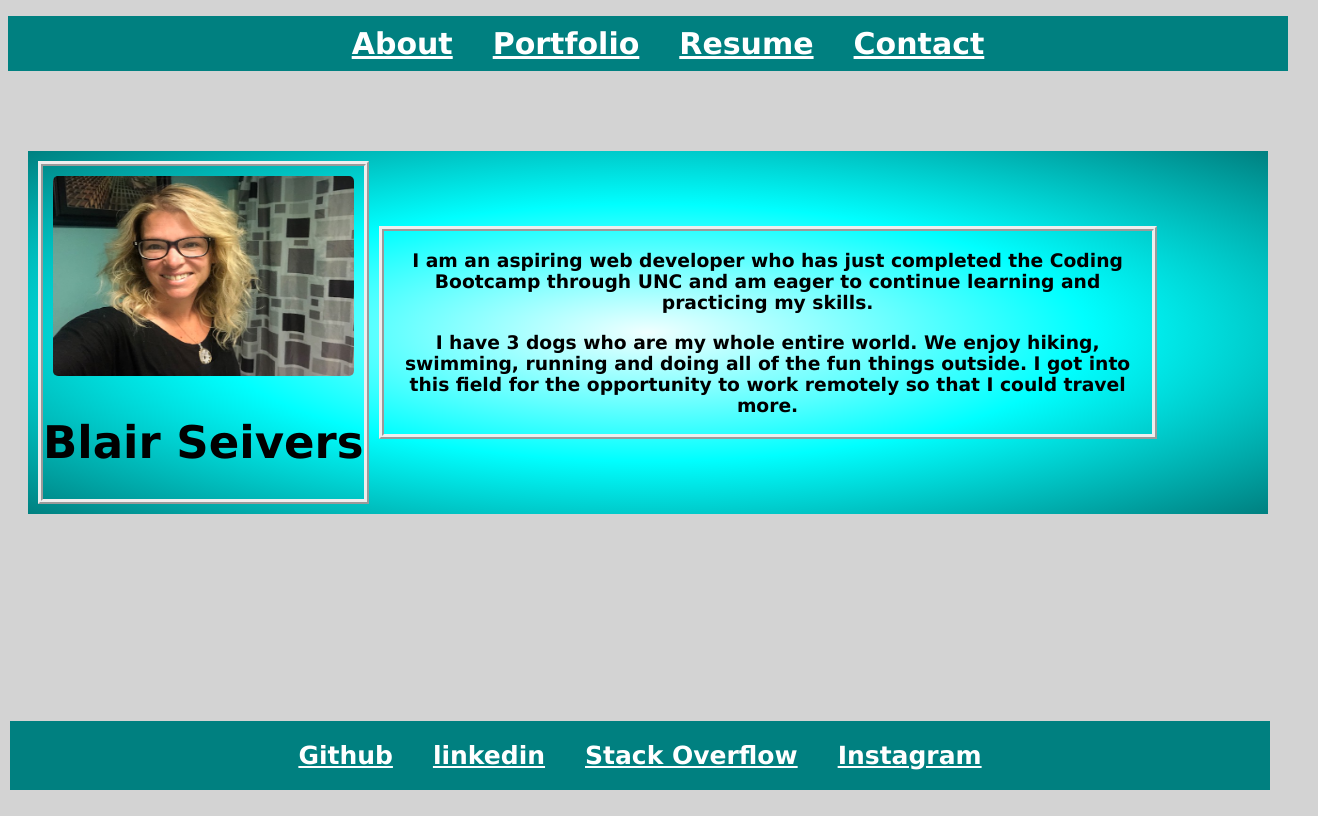
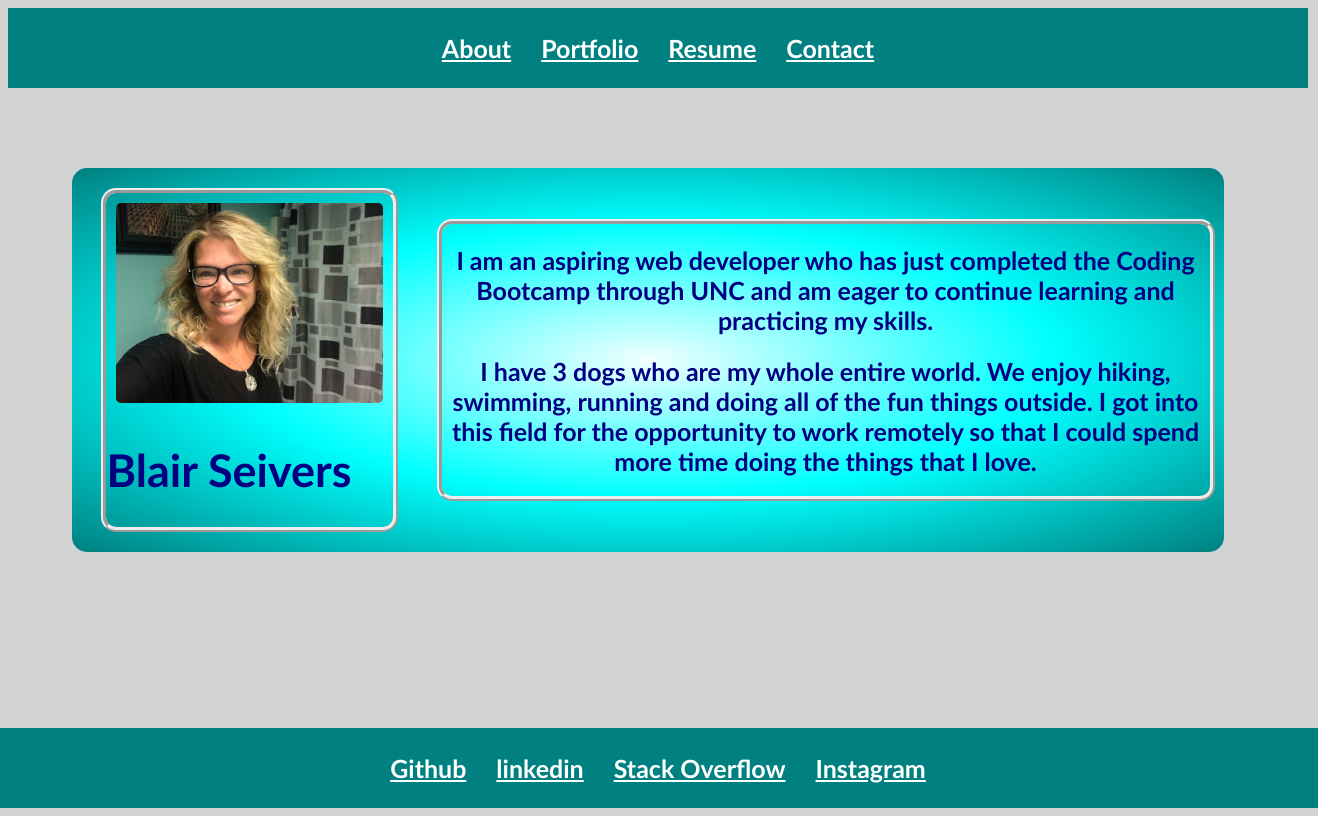
Before and after one commit to dogmom3/20-react-portfolio, a React (Create React App) app: page / in a window 1280 px wide. Shown: the whole page, 1318 px wide, since content can reach past the window. Built offline with nearby package versions, Linux system fonts and the light colour scheme.

Commit message:
resume page, final page styles --still need contact form functionality

```diff
--- a/src/components/Footer.js
+++ b/src/components/Footer.js
@@ -2,10 +2,10 @@ import React from 'react';
 
 export default function Footer() {
   return (
-<footer className='footer'>
-    <a className='footer-link' target='blank' href='http://www.github.com/dogmom3'>Github</a>
-    <a className='footer-link' target='blank' href='http://www.linkedin.com/in/blairseivers/'>linkedin</a>
-    <a className='footer-link' target='blank' href='https://stackoverflow.com/users/19273326/dogmom3'>Stack Overflow</a>
-    <a className='footer-link' target='blank' href='http://www.instagram.com/adventure.brindles/'>Instagram</a>
+<footer>
+    <a className='link' target='blank' href='http://www.github.com/dogmom3'>Github</a>
+    <a className='link' target='blank' href='http://www.linkedin.com/in/blairseivers/'>linkedin</a>
+    <a className='link' target='blank' href='https://stackoverflow.com/users/19273326/dogmom3'>Stack Overflow</a>
+    <a className='link' target='blank' href='http://www.instagram.com/adventure.brindles/'>Instagram</a>
 </footer>
   )};
--- a/src/components/NavTabs.js
+++ b/src/components/NavTabs.js
@@ -4,24 +4,24 @@ import React from 'react';
 function NavTabs({ currentPage, handlePageChange }) {
   return (
 <header>
-    <ul className="nav-list">
-      <li className="nav-item">
+    {/* <ul className="nav-list"> */}
+      {/* <li className="nav-item"> */}
         <a href="#about" onClick={() => handlePageChange('About')}
-          className='nav-link'>About</a>
-      </li>
-      <li className="nav-item">
+          className='link nav-link'>About</a>
+      {/* </li> */}
+      {/* <li className="nav-item"> */}
         <a href="#portfolio" onClick={() => handlePageChange('Portfolio')}
-          className='nav-link'>Portfolio</a>
-      </li>
-      <li className="nav-item">
+          className='link nav-link'>Portfolio</a>
+      {/* </li> */}
+      {/* <li className="nav-item"> */}
         <a href="#resume" onClick={() => handlePageChange('Resume')}
-          className='nav-link'>Resume</a>
-      </li>
-      <li className="nav-item">
+          className='link nav-link'>Resume</a>
+      {/* </li> */}
+      {/* <li className="nav-item"> */}
         <a href="#contact" onClick={() => handlePageChange('Contact')}
-          className='nav-link'>Contact</a>
-      </li>
-    </ul>
+          className='link nav-link'>Contact</a>
+      {/* </li> */}
+    {/* </ul> */}
     </header>
   );
 }
--- a/src/components/PortfolioContainer.js
+++ b/src/components/PortfolioContainer.js
@@ -28,10 +28,7 @@ export default function PortfolioContainer() {
   const handlePageChange = (page) => setCurrentPage(page);
 
   return (
-    <div>
-      {/* <header>
-        <Header />
-      </header> */}
+    <div className='main'>
       {/* We are passing the currentPage from state and the function to update it */}
       <NavTabs currentPage={currentPage} handlePageChange={handlePageChange} />
       {/* Here we are calling the renderPage method which will return a component  */}
--- a/src/components/pages/About.js
+++ b/src/components/pages/About.js
@@ -3,23 +3,23 @@ import profileImage from "../../../src/assets/profile-photo.jpg";
 
 export default function About() {
   return (
-    <div className="about">
+    <div className="background">
       <div className='img-name'>
         <img src={profileImage} className='profileImg' alt="profile" />
         <h1>Blair Seivers</h1>
       </div>
       <div className='bio'>
-        <h3 className='work'>
+        <h2 className='work'>
            I am an aspiring web developer who has
           just completed the Coding Bootcamp through UNC and am eager to
           continue learning and practicing my skills.
-        </h3>
-        <h3 className='hobbies'>
+        </h2>
+        <h2 className='hobbies'>
           I have 3 dogs who are my whole entire world. We enjoy hiking,
           swimming, running and doing all of the fun things outside.
           I got into this field for the opportunity to work remotely
-          so that I could travel more.
-        </h3>
+          so that I could spend more time doing the things that I love.
+        </h2>
       </div>
 
     </div>
--- a/src/components/pages/Contact.js
+++ b/src/components/pages/Contact.js
@@ -37,37 +37,23 @@ export default function Contact() {
   };
 
   return (
-    <div className="contact">
-      <h1>Contact Me</h1>
+    <div className="background">
+      <h1>Send me a Message!</h1>
       <form className="contact-form" onSubmit={handleSubmit}>
         <label for="name">Name:</label>
         <div>
-          <input
-            type="text"
-            id="name"
-            defaultValue={name}
-            onBlur={handleChange}
-          />
+          <input type="text" id="name"
+            defaultValue={name} onBlur={handleChange}/>
         </div>
-
         <label for="email">Email:</label>
         <div>
-          <input
-            type="text"
-            id="email"
-            defaultValue={email}
-            onBlur={handleChange}
-          />
+          <input type="text" id="email"
+            defaultValue={email} onBlur={handleChange}/>
         </div>
-
         <label for="message">Message:</label>
         <div>
-          <textarea
-            type="text"
-            id="message"
-            defaultValue={message}
-            onBlur={handleChange}
-          ></textarea>
+          <textarea type="text" id="message"
+            defaultValue={message} onBlur={handleChange}></textarea>
         </div>
         <div>
           {errorMessage && (
--- a/src/components/pages/Resume.js
+++ b/src/components/pages/Resume.js
@@ -1,21 +1,37 @@
 import React from "react";
-import resume from ''
-import resume_img from ''
+import resume from '../../assets/Blair_Seivers_Resume.pdf'
+import resume_img from '../../assets/resume-img.png'
 export default function Resume() {
     return (
-<div className='resumePage'>
-   <h2>List of Proficiencies:</h2>
-   <ol className='resumeList'>
-       <li>CSS</li>
-       <li>JavaScript</li>
-       <li>Handlebars</li>
-       <li>React</li>
-   </ol>
+<div className='background'>
+    <div className='list'>
+        <h1 className='list-title'>Proficiencies</h1>
+        <div className='list-columns'>
+            <ol className='skills'>
+                <li>CSS</li>
+                <li>Bulma</li>
+                <li>Bootstrap</li>
+                <li>React</li>
+                <li>Handlebars</li>
+                <li>JavaScript</li>
+                <li>JQuery</li>
+            </ol>
+            <ol className='skills'>
+                <li>Node.JS</li>
+                <li>Express.JS</li>
+                <li>MYSQL</li>
+                <li>Sequelize</li>
+                <li>MongoDB</li>
+                <li>Server Side API's</li>
+                <li>Third Party API's</li>
+            </ol>
+        </div>
+    </div>
     <div className='resume'>
         <img src={resume_img} alt='resume' className='resumeImg'/>
         <div className='image-overlay image-overlay-blur'>
 
-            <a href = {resume} target='blank'>Checkout my Resume!</a>
+            <a href = {resume} className='link' target='blank'>Checkout my Resume!</a>
         </div>
     </div>
 </div>
--- a/src/index.css
+++ b/src/index.css
@@ -6,63 +6,59 @@ body {
   background-size: cover; */
   height: 100%;
   width: 100vw;
-  font-family: "Lucida Sans", "Lucida Sans Regular", "Lucida Grande",
-    "Lucida Sans Unicode", Geneva, Verdana, sans-serif;
-}
+  font-family:'Gill Sans', 'Gill Sans MT', Calibri, 'Trebuchet MS', sans-serif;
+  }
 h1 {
   font-size: 45px;
 }
 h2 {
-  font-size: 30px;
+  font-size: 25px;
+}
+.background {
+  background-image:-webkit-radial-gradient(azure, aqua, teal);
+  border-radius: 15px;
+  display: flex;
+  flex-direction: row;
+  justify-content: space-around;
+  align-items: center;
+  margin: 5vw;
+  margin-top: 10vh;
+  color: navy;
+
+}
+.link{
+  margin:15px;
+  border-radius: 15px;
+  font-size: 25px;
+  font-weight: bold;
+  cursor: pointer;
+  color: white;
+}
+.link:hover{
+  color: lightseagreen;
 }
 
-/* NAV */
-header{
+/* HEADER & FOOTER */
+header, footer{
   background-color: teal;
-  /* background-image: url("./assets/fallslake.jpg"); */
-  /* background-size: cover; */
-
-}
-.nav-list {
   display: flex;
   flex-direction: row;
   flex-wrap: wrap;
   justify-content: center;
-  list-style: none;
+  padding: 10px;
+  width: 100%;
 }
-.nav-item {
-  margin: 10px;
+footer{
+  position: absolute;
+ bottom:0;
 }
-.nav-link {
-  padding: 10px;
-  border-radius: 15px;
-  font-size: 30px;
-  font-weight: bold;
-  cursor: pointer;
-  color: white;
-}
-.nav-link:hover {
-  color: lightseagreen;
-}
-
-/* HOME */
-.home {
-  display: flex;
-  flex-direction: column;
-  text-align: center;
-  margin: 20px;
-  color: black;
+.main{
+  /* THIS IS HELPING THE FOOTER STAY IN PLACE  */
+  position: relative;
+  min-height: 100vh;
 }
 
 /* ABOUT */
-.about {
-  background-image:-webkit-radial-gradient(azure, aqua, teal);
-  display: flex;
-  flex-direction: row;
-  align-items: center;
-  margin: 20px;
-  margin-top: 10vh;
-}
 .profileImg {
   border-radius: 5px;
   height: 25vh;
@@ -75,24 +71,27 @@ header{
   align-content: center;
   border-style: ridge;
   border-width: 5px;
-  margin: 10px;
+  border-radius: 15px;
+  margin: 20px;
 }
 .bio {
   border-style: ridge;
   border-width: 5px;
+  border-radius: 15px;
   text-align: center;
   max-width: 60vw;
-  color: black;
 }
 
 /* PORTFOLIO */
+.portfolio{
+  margin-top:5vh;
+}
 .app{
   position: relative;
   width: 30vw;
-  font-size: 25px;
+  font-size: 30px;
   font-weight: bold;
   margin: 10px;
-
 }
 .app-row{
   display:flex;
@@ -105,13 +104,19 @@ header{
   height: 30vh;
   width:100%;
   border-radius: 15px;
+  border-style:ridge;
+  border-width: 5px;
 }
+
+/* IMAGE OVERLAY EFFECTS FOR PORTFOLIO & RESUME */
 .image-overlay{
   position: absolute;
   top:0;
   left:0;
   width:100%;
   height:100%;
+  border-style:ridge;
+  border-width: 5px;
   border-radius: 15px;
   background: rgba(0,0,0,0.6);
   color: white;
@@ -136,91 +141,86 @@ transform: translateY(0);
   backdrop-filter: blur(5px);
 }
 
-/*
-.app-name{
-  color:teal;
+/* RESUME */
+.list{
+  border-style: ridge;
+  border-radius:15px;
+  border-width: 5px;
+  padding:10px;
+  margin:20px;
+  color: navy;
 }
-.app-info {
-  color: black;
-  border-radius: 15px;
-  display: flex;
-  flex-direction: column;
-  font-size: 20px;
-  font-weight: bold;
-}*/
-.app-link {
+.list-title{
+  text-decoration: underline;
+  text-align: center;
+}
+.list-columns{
+  display:flex;
+  flex-direction: row;
+}
+.skills{
+list-style:square;
+font-size: 25px;
+font-weight: bold;
+margin:10px;
+}
+li{
+  margin:5px;
+}
+.resume{
+  position: relative;
   font-size: 25px;
   font-weight: bold;
-  color: white;
-  margin: 5px;
+  margin: 20px;
 }
-
-/* RESUME */
-.resumeList{
-list-style: none;
+.resumeImg{
+  display: block;
+  height: 50vh;
+  width:100%;
+  border-radius: 15px;
+  border-style:ridge;
+  border-width: 5px;
 }
 
 /* CONTACT */
-.contact {
-  display: flex;
-  flex-direction: column;
-  align-items: left;
-  margin-left: 10vw;
-}
-.contactForm {
+.contact-form {
+  border-style: ridge;
+  border-radius: 15px;
+  border-width: 5px;
   font-size: 25px;
-  margin: 10px;
+  margin: 20px;
 }
 .submitBtn {
   border-radius: 5px;
   margin: 10px;
   padding: 10px;
-  font-size: 20px;
-  font-weight: bold;
-  cursor: pointer;
-}
-label {
-  font-size: 20px;
-  font-weight: bold;
-}
-input {
-  min-width: 20vw;
-  font-size: 20px;
-  padding: 10px;
-  outline: none;
-  border-radius: 5px;
-}
-textarea {
-  min-width: 20vw;
-  min-height: 15vh;
-  border-radius: 5px;
-  padding: 10px;
-  outline: none;
-  border-width: 2px;
-}
-
-/* FOOTER */
-.footer {
-  background-color: teal;
-  display: flex;
-  flex-direction: row;
-  flex-wrap: wrap;
-  justify-content: center;
-  position:absolute;
-  left:0;
-  bottom:0;
-  right:0;
-  margin:10px;
-}
-.footer-link{
-  padding: 10px;
-  margin:10px;
-  border-radius: 15px;
   font-size: 25px;
   font-weight: bold;
   cursor: pointer;
-  color: white;
+  border-style: ridge;
+  border-radius:15px;
+  border-width: 5px;
+  border-color:lightgrey;
+  background-color:white;
+  color:navy;
 }
-.footer-link:hover {
-  color: lightseagreen;
+.submitBtn:hover{
+  background-color:navy;
+  color:white;
 }
+label {
+  font-size: 25px;
+  margin: 20px;
+}
+input, textarea {
+  margin: 10px;
+  min-width: 20vw;
+  font-size: 25px;
+  padding: 10px;
+  outline: none;
+  border-radius: 15px;
+  border-width: 2px;
+}
+textarea {
+  min-height: 15vh;
+}
```
Also changed, not shown: src/components/Header.js (deleted, +0 -31 lines), src/components/pages/Portfolio.js (+12 -12 lines).
